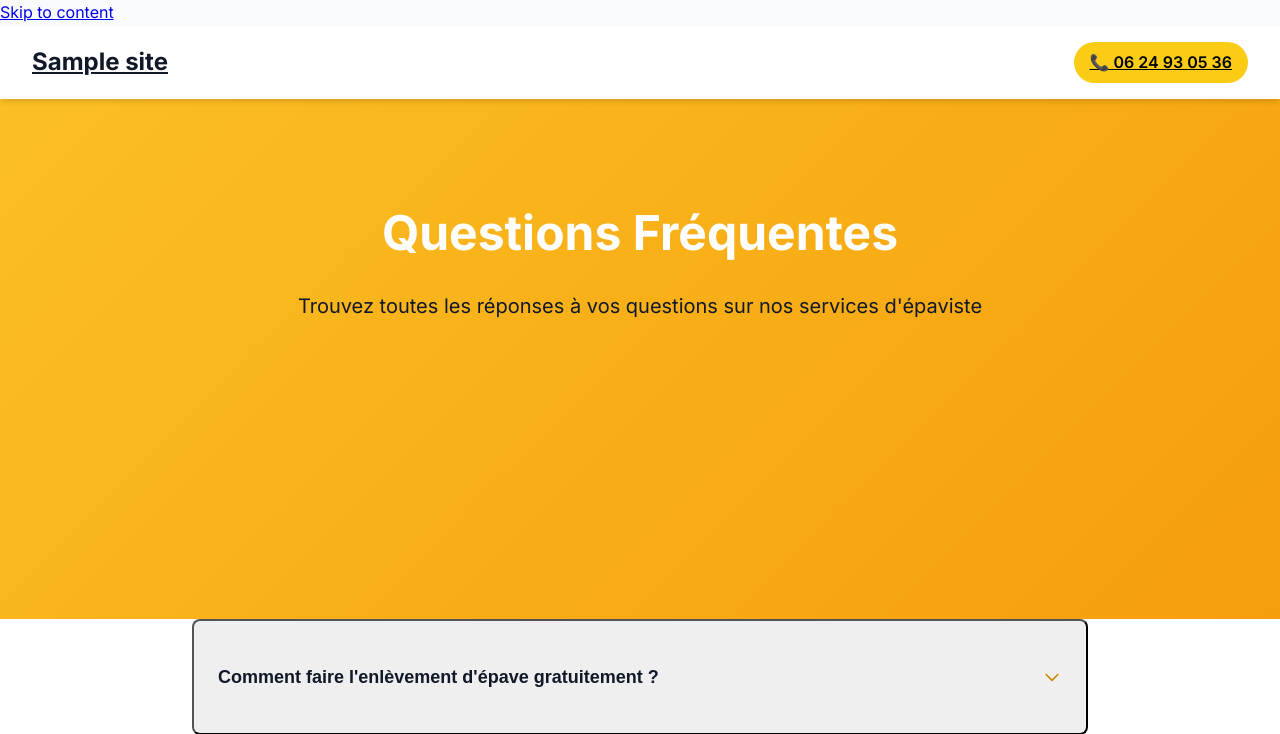
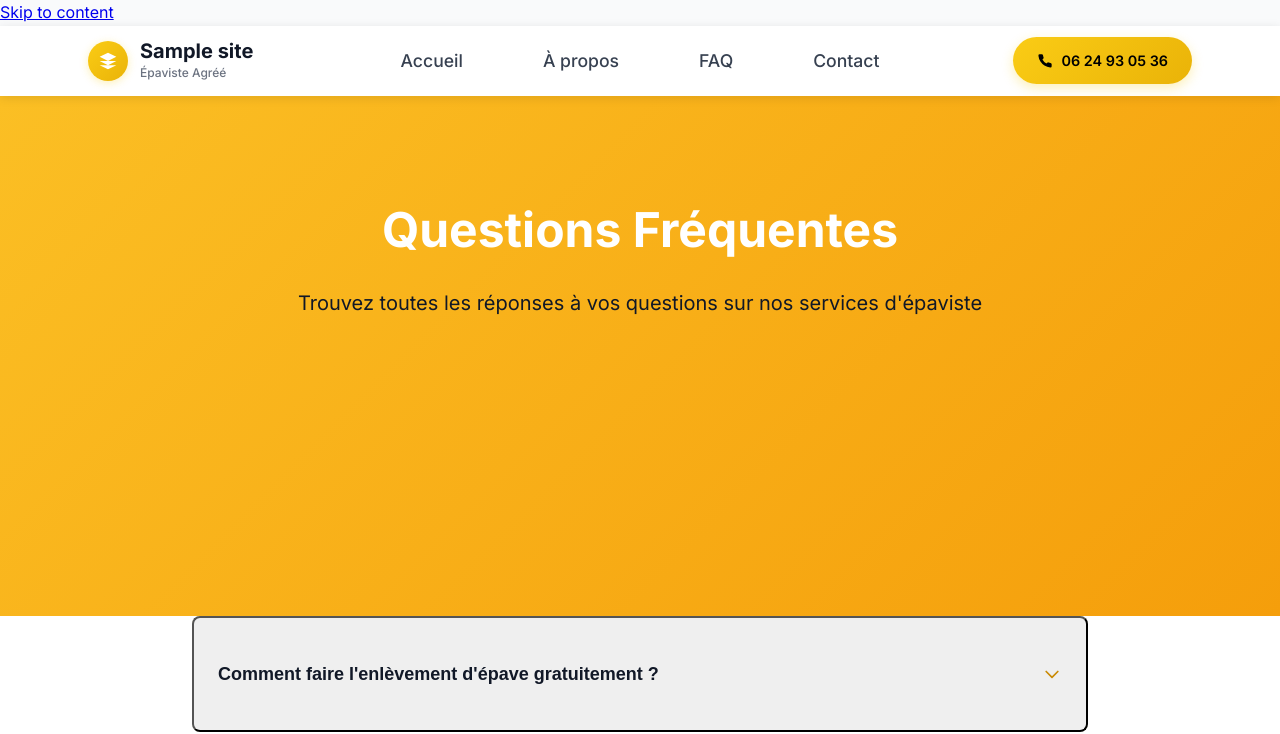
Before and after one commit to LulzSec1337/speedepaviste, a WordPress theme: template page-faq.php in a window 1280 px wide. Shown: the top 734 px of the page. Run offline with PHP 8.4 and a stand-in for WordPress, Linux system fonts and the light colour scheme; the site name, menu and one post (Sample post) are stand-ins, and other content is empty; some libraries are stand-ins or nearby versions.

Commit message:
Fix header menu visibility and CSS issues
Fixes header menu and CSS rendering problems across the site, ensuring proper display and functionality.

```diff
--- a/css/header.css
+++ b/css/header.css
@@ -3,17 +3,18 @@
 Header Styles - Navigation and branding
 */
 
-/* Header Styles */
+/* Header Container */
 .header-container {
   background: #fff;
-  box-shadow: 0 1px 3px rgba(0,0,0,0.1);
+  box-shadow: 0 2px 10px rgba(0,0,0,0.1);
   position: sticky;
   top: 0;
-  z-index: 40;
+  z-index: 1000;
+  width: 100%;
 }
 
 .header-inner {
-  max-width: 80rem;
+  max-width: 1200px;
   margin: 0 auto;
   padding: 0 1rem;
 }
@@ -22,46 +23,57 @@ Header Styles - Navigation and branding
   display: flex;
   justify-content: space-between;
   align-items: center;
-  height: 4rem;
+  min-height: 70px;
+  position: relative;
 }
 
 /* Logo Styles */
 .logo-container {
   flex-shrink: 0;
+  z-index: 10;
 }
 
 .logo-link {
   display: flex;
   align-items: center;
   text-decoration: none;
+  color: inherit;
 }
 
 .logo-icon {
-  width: 2.5rem;
-  height: 2.5rem;
-  background-color: #facc15;
+  width: 40px;
+  height: 40px;
+  background: linear-gradient(135deg, #facc15, #eab308);
   border-radius: 50%;
   display: flex;
   align-items: center;
   justify-content: center;
   margin-right: 0.75rem;
+  box-shadow: 0 2px 8px rgba(250, 204, 21, 0.3);
 }
 
 .logo-icon svg {
-  width: 1.25rem;
-  height: 1.25rem;
+  width: 20px;
+  height: 20px;
   color: white;
 }
 
 .logo-text {
+  display: flex;
+  flex-direction: column;
+}
+
+.logo-text .text-xl {
+  font-size: 1.25rem;
   font-weight: 700;
-  font-size: 1.25rem;
   color: #111827;
+  line-height: 1.2;
 }
 
 .logo-subtext {
   font-size: 0.75rem;
-  color: #4b5563;
+  color: #6b7280;
+  font-weight: 500;
 }
 
 /* Desktop Navigation */
@@ -69,86 +81,113 @@ Header Styles - Navigation and branding
   display: none;
   align-items: center;
   gap: 2rem;
+  position: absolute;
+  left: 50%;
+  transform: translateX(-50%);
 }
 
 .nav-link {
   display: inline-flex;
   align-items: center;
-  padding: 0.25rem 0;
-  font-size: 0.875rem;
+  padding: 0.5rem 1rem;
+  font-size: 1rem;
   font-weight: 500;
   color: #374151;
   text-decoration: none;
-  transition: color 0.2s ease;
+  border-radius: 6px;
+  transition: all 0.2s ease;
+  white-space: nowrap;
 }
 
 .nav-link:hover {
   color: #eab308;
+  background-color: rgba(250, 204, 21, 0.1);
+  transform: translateY(-1px);
+}
+
+/* Header Actions */
+.header-actions {
+  display: flex;
+  align-items: center;
+  gap: 1rem;
+  z-index: 10;
 }
 
 /* CTA Button */
 .cta-button {
   display: none;
   align-items: center;
-  padding: 0.5rem 1rem;
+  gap: 0.5rem;
+  padding: 0.75rem 1.5rem;
   border: none;
-  font-size: 0.875rem;
-  font-weight: 500;
-  border-radius: 9999px;
+  font-size: 0.9rem;
+  font-weight: 600;
+  border-radius: 25px;
   color: #000;
-  background-color: #facc15;
+  background: linear-gradient(135deg, #facc15, #eab308);
   text-decoration: none;
-  transition: all 0.2s ease;
+  transition: all 0.3s ease;
+  box-shadow: 0 4px 12px rgba(250, 204, 21, 0.3);
+  white-space: nowrap;
 }
 
 .cta-button:hover {
-  background-color: #eab308;
-  box-shadow: 0 4px 6px -1px rgba(0, 0, 0, 0.1);
+  background: linear-gradient(135deg, #eab308, #ca8a04);
+  box-shadow: 0 6px 20px rgba(250, 204, 21, 0.4);
+  transform: translateY(-2px);
+  color: #000;
+  text-decoration: none;
 }
 
 .cta-button svg {
-  width: 1rem;
-  height: 1rem;
-  margin-right: 0.5rem;
+  width: 16px;
+  height: 16px;
+  flex-shrink: 0;
 }
 
 /* Mobile Menu Toggle */
 .mobile-toggle {
-  display: block;
+  display: flex;
+  align-items: center;
+  justify-content: center;
   background: none;
-  border: none;
+  border: 2px solid #e5e7eb;
   padding: 0.5rem;
-  border-radius: 0.375rem;
-  transition: background-color 0.2s ease;
+  border-radius: 8px;
+  transition: all 0.2s ease;
   color: #374151;
+  cursor: pointer;
+  width: 44px;
+  height: 44px;
 }
 
 .mobile-toggle:hover {
   background-color: #f3f4f6;
+  border-color: #facc15;
 }
 
 .mobile-toggle:focus {
-  outline: 2px solid #eab308;
-  outline-offset: 2px;
+  outline: none;
+  border-color: #eab308;
+  box-shadow: 0 0 0 3px rgba(250, 204, 21, 0.2);
 }
 
-.mobile-toggle svg {
-  width: 1.5rem;
-  height: 1.5rem;
+.menu-icon {
+  width: 24px;
+  height: 24px;
 }
 
 /* Mobile Navigation */
 .mobile-nav {
   display: block;
+  width: 100%;
 }
 
 .mobile-menu-items {
-  padding: 0.5rem;
-  padding-top: 0.5rem;
-  padding-bottom: 0.75rem;
   background: white;
-  box-shadow: 0 10px 15px -3px rgba(0, 0, 0, 0.1);
   border-top: 1px solid #e5e7eb;
+  box-shadow: 0 4px 12px rgba(0, 0, 0, 0.1);
+  padding: 1rem 0;
 }
 
 .mobile-menu-items.hidden {
@@ -157,52 +196,63 @@ Header Styles - Navigation and branding
 
 .mobile-nav-link {
   display: block;
-  padding: 0.5rem 0.75rem;
-  border-radius: 0.375rem;
+  padding: 0.75rem 1rem;
+  border-radius: 6px;
   font-size: 1rem;
   font-weight: 500;
   color: #374151;
   text-decoration: none;
-  transition: color 0.2s ease, background-color 0.2s ease;
+  transition: all 0.2s ease;
+  margin: 0 1rem 0.25rem 1rem;
 }
 
 .mobile-nav-link:hover {
   color: #111827;
-  background-color: #f9fafb;
+  background-color: rgba(250, 204, 21, 0.1);
+  transform: translateX(4px);
 }
 
 .mobile-cta-container {
-  padding: 0.75rem;
+  padding: 1rem;
+  border-top: 1px solid #f3f4f6;
+  margin-top: 0.5rem;
 }
 
 .mobile-cta-button {
   display: flex;
   align-items: center;
+  justify-content: center;
+  gap: 0.5rem;
   width: 100%;
-  padding: 0.5rem 0.75rem;
+  padding: 0.75rem 1rem;
   font-size: 1rem;
-  font-weight: 500;
+  font-weight: 600;
   color: #000;
-  background-color: #facc15;
-  border-radius: 0.375rem;
+  background: linear-gradient(135deg, #facc15, #eab308);
+  border-radius: 8px;
   text-decoration: none;
-  transition: background-color 0.2s ease;
+  transition: all 0.2s ease;
+  box-shadow: 0 2px 8px rgba(250, 204, 21, 0.2);
 }
 
 .mobile-cta-button:hover {
-  background-color: #eab308;
+  background: linear-gradient(135deg, #eab308, #ca8a04);
+  transform: translateY(-1px);
+  box-shadow: 0 4px 12px rgba(250, 204, 21, 0.3);
+  color: #000;
+  text-decoration: none;
 }
 
 .mobile-cta-button svg {
-  width: 1rem;
-  height: 1rem;
-  margin-right: 0.5rem;
+  width: 16px;
+  height: 16px;
+  flex-shrink: 0;
 }
 
 /* Desktop Responsive */
 @media (min-width: 768px) {
   .header-inner {
-    padding: 0 1.5rem;
+    padding: 0 2rem;
   }
 
   .desktop-nav {
@@ -220,10 +270,65 @@ Header Styles - Navigation and branding
   .mobile-nav {
     display: none;
   }
+
+  .header-content {
+    min-height: 80px;
+  }
 }
 
 @media (min-width: 1024px) {
   .header-inner {
-    padding: 0 2rem;
+    padding: 0 3rem;
+  }
+
+  .desktop-nav {
+    gap: 2.5rem;
+  }
+
+  .nav-link {
+    font-size: 1.1rem;
+    padding: 0.75rem 1.25rem;
   }
 }
+
+/* Ensure header is always visible */
+.site-header {
+  position: relative;
+  z-index: 999;
+}
+
+/* Custom logo adjustments */
+.custom-logo {
+  max-height: 50px;
+  width: auto;
+}
+
+.custom-logo-link {
+  display: flex;
+  align-items: center;
+}
+
+/* Animation for smooth transitions */
+@keyframes slideDown {
+  from {
+    opacity: 0;
+    transform: translateY(-10px);
+  }
+  to {
+    opacity: 1;
+    transform: translateY(0);
+  }
+}
+
+.mobile-menu-items:not(.hidden) {
+  animation: slideDown 0.3s ease-out;
+}
+
+/* Focus states for accessibility */
+.nav-link:focus,
+.cta-button:focus,
+.mobile-nav-link:focus,
+.mobile-cta-button:focus {
+  outline: 2px solid #eab308;
+  outline-offset: 2px;
+}
--- a/header.php
+++ b/header.php
@@ -18,47 +18,74 @@
 <div id="page" class="site">
 	<a class="skip-link screen-reader-text" href="#primary"><?php esc_html_e( 'Skip to content', 'speed-epaviste' ); ?></a>
 
-	<header id="masthead" class="site-header bg-white shadow-md sticky top-0 z-50">
-		<div class="max-w-7xl mx-auto px-4 sm:px-6 lg:px-8">
-			<div class="flex justify-between items-center py-4">
-				<div class="flex items-center">
+	<header id="masthead" class="site-header">
+		<div class="header-container">
+			<div class="header-inner">
+				<div class="header-content">
+					<!-- Logo Section -->
+					<div class="logo-container">
 						<?php if (has_custom_logo()): ?>
+							<div class="logo-link">
 								<?php the_custom_logo(); ?>
+							</div>
 						<?php else: ?>
-						<a href="<?php echo esc_url(home_url('/')); ?>" class="text-2xl font-bold text-gray-900">
-							<?php bloginfo('name'); ?>
+							<a href="<?php echo esc_url(home_url('/')); ?>" class="logo-link">
+								<div class="logo-icon">
+									<svg width="20" height="20" viewBox="0 0 24 24" fill="currentColor">
+										<path d="M12 2L2 7l10 5 10-5-10-5zM2 17l10 5 10-5M2 12l10 5 10-5"/>
+									</svg>
+								</div>
+								<div class="logo-text">
+									<div class="text-xl font-bold"><?php bloginfo('name'); ?></div>
+									<div class="logo-subtext">Épaviste Agréé</div>
+								</div>
 							</a>
 						<?php endif; ?>
 					</div>
 
-				<nav class="hidden md:flex items-center space-x-8">
-					<a href="<?php echo home_url('/'); ?>" class="text-gray-700 hover:text-yellow-600 font-medium">Accueil</a>
-					<a href="<?php echo home_url('/about'); ?>" class="text-gray-700 hover:text-yellow-600 font-medium">À propos</a>
-					<a href="<?php echo home_url('/faq'); ?>" class="text-gray-700 hover:text-yellow-600 font-medium">FAQ</a>
-					<a href="<?php echo home_url('/contact'); ?>" class="text-gray-700 hover:text-yellow-600 font-medium">Contact</a>
+					<!-- Desktop Navigation -->
+					<nav class="desktop-nav">
+						<a href="<?php echo home_url('/'); ?>" class="nav-link">Accueil</a>
+						<a href="<?php echo home_url('/about'); ?>" class="nav-link">À propos</a>
+						<a href="<?php echo home_url('/faq'); ?>" class="nav-link">FAQ</a>
+						<a href="<?php echo home_url('/contact'); ?>" class="nav-link">Contact</a>
 					</nav>
 
-				<div class="flex items-center space-x-4">
-					<a href="tel:0624930536" class="bg-yellow-400 hover:bg-yellow-500 text-black font-semibold px-4 py-2 rounded-full transition-colors">
-						📞 06 24 93 05 36
+					<!-- CTA Button and Mobile Toggle -->
+					<div class="header-actions">
+						<a href="tel:0624930536" class="cta-button">
+							<svg width="16" height="16" viewBox="0 0 24 24" fill="currentColor">
+								<path d="M22 16.92v3a2 2 0 0 1-2.18 2 19.79 19.79 0 0 1-8.63-3.07 19.5 19.5 0 0 1-6-6 19.79 19.79 0 0 1-3.07-8.67A2 2 0 0 1 4.11 2h3a2 2 0 0 1 2 1.72 12.84 12.84 0 0 0 .7 2.81 2 2 0 0 1-.45 2.11L8.09 9.91a16 16 0 0 0 6 6l1.27-1.27a2 2 0 0 1 2.11-.45 12.84 12.84 0 0 0 2.81.7A2 2 0 0 1 22 16.92z"/>
+							</svg>
+							06 24 93 05 36
 						</a>
 
 						<!-- Mobile menu button -->
-					<button class="md:hidden p-2" onclick="toggleMobileMenu()">
-						<svg class="w-6 h-6" fill="none" stroke="currentColor" viewBox="0 0 24 24">
+						<button class="mobile-toggle" onclick="toggleMobileMenu()" aria-label="Toggle menu">
+							<svg class="menu-icon" fill="none" stroke="currentColor" viewBox="0 0 24 24">
 								<path stroke-linecap="round" stroke-linejoin="round" stroke-width="2" d="M4 6h16M4 12h16M4 18h16"></path>
 							</svg>
 						</button>
 					</div>
 				</div>
 
-			<!-- Mobile menu -->
-			<div id="mobile-menu" class="hidden md:hidden pb-4">
-				<div class="space-y-2">
-					<a href="<?php echo home_url('/'); ?>" class="block px-4 py-2 text-gray-700 hover:bg-yellow-50 rounded">Accueil</a>
-					<a href="<?php echo home_url('/about'); ?>" class="block px-4 py-2 text-gray-700 hover:bg-yellow-50 rounded">À propos</a>
-					<a href="<?php echo home_url('/faq'); ?>" class="block px-4 py-2 text-gray-700 hover:bg-yellow-50 rounded">FAQ</a>
-					<a href="<?php echo home_url('/contact'); ?>" class="block px-4 py-2 text-gray-700 hover:bg-yellow-50 rounded">Contact</a>
+				<!-- Mobile Navigation -->
+				<div class="mobile-nav">
+					<div id="mobile-menu" class="mobile-menu-items hidden">
+						<a href="<?php echo home_url('/'); ?>" class="mobile-nav-link">Accueil</a>
+						<a href="<?php echo home_url('/about'); ?>" class="mobile-nav-link">À propos</a>
+						<a href="<?php echo home_url('/faq'); ?>" class="mobile-nav-link">FAQ</a>
+						<a href="<?php echo home_url('/contact'); ?>" class="mobile-nav-link">Contact</a>
+
+						<div class="mobile-cta-container">
+							<a href="tel:0624930536" class="mobile-cta-button">
+								<svg width="16" height="16" viewBox="0 0 24 24" fill="currentColor">
+									<path d="M22 16.92v3a2 2 0 0 1-2.18 2 19.79 19.79 0 0 1-8.63-3.07 19.5 19.5 0 0 1-6-6 19.79 19.79 0 0 1-3.07-8.67A2 2 0 0 1 4.11 2h3a2 2 0 0 1 2 1.72 12.84 12.84 0 0 0 .7 2.81 2 2 0 0 1-.45 2.11L8.09 9.91a16 16 0 0 0 6 6l1.27-1.27a2 2 0 0 1 2.11-.45 12.84 12.84 0 0 0 2.81.7A2 2 0 0 1 22 16.92z"/>
+								</svg>
+								06 24 93 05 36
+							</a>
+						</div>
+					</div>
 				</div>
 			</div>
 		</div>
@@ -69,4 +96,14 @@
 		const menu = document.getElementById('mobile-menu');
 		menu.classList.toggle('hidden');
 	}
+
+	// Close mobile menu when clicking outside
+	document.addEventListener('click', function(event) {
+		const menu = document.getElementById('mobile-menu');
+		const toggle = document.querySelector('.mobile-toggle');
+
+		if (!menu.contains(event.target) && !toggle.contains(event.target)) {
+			menu.classList.add('hidden');
+		}
+	});
 	</script>
--- a/inc/asset-management.php
+++ b/inc/asset-management.php
@@ -14,19 +14,24 @@ if (!defined('ABSPATH')) {
  * Enhanced asset loading with proper error handling
  */
 function speed_epaviste_enqueue_assets() {
-    $version = '3.4.0';
+    $version = '3.5.0';
 
     // Critical CSS inline for above-the-fold content
     $critical_css = '
     * { box-sizing: border-box; }
     body { font-family: Inter, system-ui, sans-serif; margin: 0; background: #f9fafb; line-height: 1.6; }
+    .header-container { background: #fff; box-shadow: 0 2px 10px rgba(0,0,0,0.1); position: sticky; top: 0; z-index: 1000; }
+    .header-content { display: flex; justify-content: space-between; align-items: center; min-height: 70px; }
+    .desktop-nav { display: none; }
+    @media (min-width: 768px) { .desktop-nav { display: flex; } }
     .hero-section { background: linear-gradient(135deg, #fbbf24, #f59e0b); padding: 4rem 1.5rem; text-align: center; }
     .hero-section h1 { font-size: 2.5rem; font-weight: 700; color: white; margin-bottom: 1rem; }
     @media (min-width: 768px) { .hero-section h1 { font-size: 3rem; } }
-    .prose { max-width: none; }
-    .prose p { margin-bottom: 1rem; }
     ';
     wp_add_inline_style('wp-block-library', $critical_css);
+
+    // Main stylesheet first
+    wp_enqueue_style('speed-epaviste-style', get_stylesheet_uri(), array(), $version, 'all');
 
     // Check if CSS files exist before enqueuing
     $css_files = array(
@@ -40,12 +45,9 @@ function speed_epaviste_enqueue_assets() {
     foreach ($css_files as $handle => $file_path) {
         $full_path = get_template_directory() . '/' . $file_path;
         if (file_exists($full_path)) {
-            wp_enqueue_style($handle, get_template_directory_uri() . '/' . $file_path, array(), $version, 'all');
+            wp_enqueue_style($handle, get_template_directory_uri() . '/' . $file_path, array('speed-epaviste-style'), $version, 'all');
         }
     }
-
-    // Main stylesheet
-    wp_enqueue_style('speed-epaviste-style', get_stylesheet_uri(), array(), $version, 'all');
 
     // JavaScript files with proper error handling
     $js_files = array(
@@ -61,6 +63,12 @@ function speed_epaviste_enqueue_assets() {
         }
     }
 
+    // Enhanced admin scripts
+    if (is_admin()) {
+        wp_enqueue_script('speed-epaviste-admin-enhanced', get_template_directory_uri() . '/js/admin-enhanced.js', array('jquery'), $version, true);
+        wp_enqueue_style('speed-epaviste-admin-velonic', get_template_directory_uri() . '/admin-style-velonic.css', array(), $version, 'all');
+    }
+
     // Add defer attribute to all theme scripts for better performance
     add_filter('script_loader_tag', 'speed_epaviste_add_defer_attribute', 10, 2);
 }
@@ -70,8 +78,17 @@ add_action('wp_enqueue_scripts', 'speed_epaviste_enqueue_assets');
  * Add defer attribute to scripts for better PageSpeed
  */
 function speed_epaviste_add_defer_attribute($tag, $handle) {
-    if (strpos($handle, 'speed-epaviste') !== false) {
+    if (strpos($handle, 'speed-epaviste') !== false && !is_admin()) {
         return str_replace(' src', ' defer src', $tag);
     }
     return $tag;
 }
+
+/**
+ * Preload critical assets
+ */
+function speed_epaviste_preload_assets() {
+    echo '<link rel="preload" href="' . get_template_directory_uri() . '/css/header.css" as="style">';
+    echo '<link rel="preload" href="' . get_template_directory_uri() . '/css/base.css" as="style">';
+}
+add_action('wp_head', 'speed_epaviste_preload_assets', 1);
--- a/style.css
+++ b/style.css
@@ -2,8 +2,22 @@
 /*
 Theme Name: Speed Épaviste
 Description: WordPress theme optimized for 100% SEO and PageSpeed scores
-Version: 3.0
+Version: 3.1
 */
+
+/* Critical Base Styles */
+* {
+  box-sizing: border-box;
+}
+
+body {
+  font-family: 'Inter', -apple-system, BlinkMacSystemFont, 'Segoe UI', Roboto, sans-serif;
+  margin: 0;
+  padding: 0;
+  background: #f9fafb;
+  line-height: 1.6;
+  color: #374151;
+}
 
 /* Import modular CSS files */
 @import url('css/base.css');
@@ -13,12 +27,19 @@ Version: 3.0
 @import url('css/animations.css');
 
 /* WordPress Specific Styles */
+.speed-epaviste-theme {
+  min-height: 100vh;
+}
+
 .speed-epaviste-theme .single-content {
   background: white;
   border-radius: 0.75rem;
   box-shadow: 0 4px 6px -1px rgba(0, 0, 0, 0.1);
   padding: 2rem;
   margin: 2rem 0;
+  max-width: 800px;
+  margin-left: auto;
+  margin-right: auto;
 }
 
 .speed-epaviste-theme .single-content h1,
@@ -79,150 +100,103 @@ Version: 3.0
   margin: 1rem 0;
 }
 
-/* Breadcrumbs */
-.breadcrumbs {
-  background: #f9fafb;
-  border-bottom: 1px solid #e5e7eb;
+/* Ensure header visibility */
+.site-header {
+  position: relative;
+  z-index: 999;
+  width: 100%;
 }
 
-.breadcrumbs ol {
-  list-style: none;
-  padding: 0;
-  margin: 0;
+/* Container classes */
+.container {
+  max-width: 1200px;
+  margin: 0 auto;
+  padding: 0 1rem;
 }
 
-.breadcrumbs a {
+/* Utility classes */
+.text-center { text-align: center; }
+.text-left { text-align: left; }
+.text-right { text-align: right; }
+
+.mb-4 { margin-bottom: 1rem; }
+.mb-8 { margin-bottom: 2rem; }
+.mt-4 { margin-top: 1rem; }
+.mt-8 { margin-top: 2rem; }
+
+.p-4 { padding: 1rem; }
+.p-8 { padding: 2rem; }
+
+/* Button styles */
+.btn {
+  display: inline-flex;
+  align-items: center;
+  justify-content: center;
+  padding: 0.75rem 1.5rem;
+  border-radius: 8px;
+  font-weight: 600;
   text-decoration: none;
+  transition: all 0.2s ease;
+  cursor: pointer;
+  border: none;
 }
 
-.breadcrumbs a:hover {
-  text-decoration: underline;
+.btn-primary {
+  background: linear-gradient(135deg, #facc15, #eab308);
+  color: #000;
+  box-shadow: 0 2px 8px rgba(250, 204, 21, 0.2);
 }
 
-/* SEO Panel Styles */
-.seo-panel {
-  background: white;
-  border: 1px solid #e5e7eb;
-  border-radius: 0.5rem;
-  margin: 1rem 0;
+.btn-primary:hover {
+  background: linear-gradient(135deg, #eab308, #ca8a04);
+  transform: translateY(-1px);
+  box-shadow: 0 4px 12px rgba(250, 204, 21, 0.3);
+  text-decoration: none;
+  color: #000;
 }
 
-.seo-panel-header {
-  background: #f9fafb;
-  padding: 1rem;
-  border-bottom: 1px solid #e5e7eb;
-  border-radius: 0.5rem 0.5rem 0 0;
+/* Responsive utilities */
+@media (max-width: 767px) {
+  .container {
+    padding: 0 0.75rem;
   }
 
-.seo-panel-content {
-  padding: 1rem;
+  .speed-epaviste-theme .single-content {
+    padding: 1.5rem;
+    margin: 1rem;
   }
 
-.seo-form-group {
-  margin-bottom: 1rem;
+  .speed-epaviste-theme .single-content h1 {
+    font-size: 1.875rem;
   }
 
-.seo-form-label {
-  display: block;
-  font-weight: 600;
-  margin-bottom: 0.5rem;
-  color: #374151;
+  .speed-epaviste-theme .single-content h2 {
+    font-size: 1.5rem;
+  }
 }
 
-.seo-form-input,
-.seo-form-textarea,
-.seo-form-select {
-  width: 100%;
-  padding: 0.5rem;
-  border: 1px solid #d1d5db;
-  border-radius: 0.375rem;
-  font-size: 0.875rem;
+/* WordPress admin bar compatibility */
+.admin-bar .site-header {
+  top: 32px;
 }
 
-.seo-form-input:focus,
-.seo-form-textarea:focus,
-.seo-form-select:focus {
-  outline: none;
-  border-color: #eab308;
-  box-shadow: 0 0 0 3px rgba(234, 179, 8, 0.1);
+@media screen and (max-width: 782px) {
+  .admin-bar .site-header {
+    top: 46px;
+  }
 }
 
-.seo-button {
-  background: #eab308;
-  color: #000;
-  padding: 0.5rem 1rem;
-  border: none;
-  border-radius: 0.375rem;
-  font-weight: 500;
-  cursor: pointer;
-  transition: background-color 0.2s ease;
+/* Print styles */
+@media print {
+  .site-header,
+  .mobile-nav,
+  .cta-button,
+  .mobile-cta-button {
+    display: none !important;
   }
 
-.seo-button:hover {
-  background: #ca8a04;
+  body {
+    background: white;
+    color: black;
   }
-
-.seo-score {
-  padding: 1rem;
-  border-radius: 0.5rem;
-  margin: 1rem 0;
 }
-
-.seo-score.excellent {
-  background: #dcfce7;
-  border: 1px solid #bbf7d0;
-  color: #166534;
-}
-
-.seo-score.good {
-  background: #fef3c7;
-  border: 1px solid #fde047;
-  color: #92400e;
-}
-
-.seo-score.poor {
-  background: #fee2e2;
-  border: 1px solid #fca5a5;
-  color: #991b1b;
-}
-
-.customizer-panel {
-  background: white;
-  border: 1px solid #e5e7eb;
-  border-radius: 0.5rem;
-  margin: 1rem 0;
-}
-
-.customizer-section {
-  border-bottom: 1px solid #e5e7eb;
-}
-
-.customizer-section:last-child {
-  border-bottom: none;
-}
-
-.customizer-section-header {
-  background: #f9fafb;
-  padding: 1rem;
-  cursor: pointer;
-  display: flex;
-  align-items: center;
-  justify-content: space-between;
-}
-
-.customizer-section-content {
-  padding: 1rem;
-  display: none;
-}
-
-.customizer-section.active .customizer-section-content {
-  display: block;
-}
-
-.color-picker {
-  width: 40px;
-  height: 40px;
-  border: 1px solid #d1d5db;
-  border-radius: 0.375rem;
-  cursor: pointer;
-}
```
Lines whose indentation alone changed are shown as unchanged.
